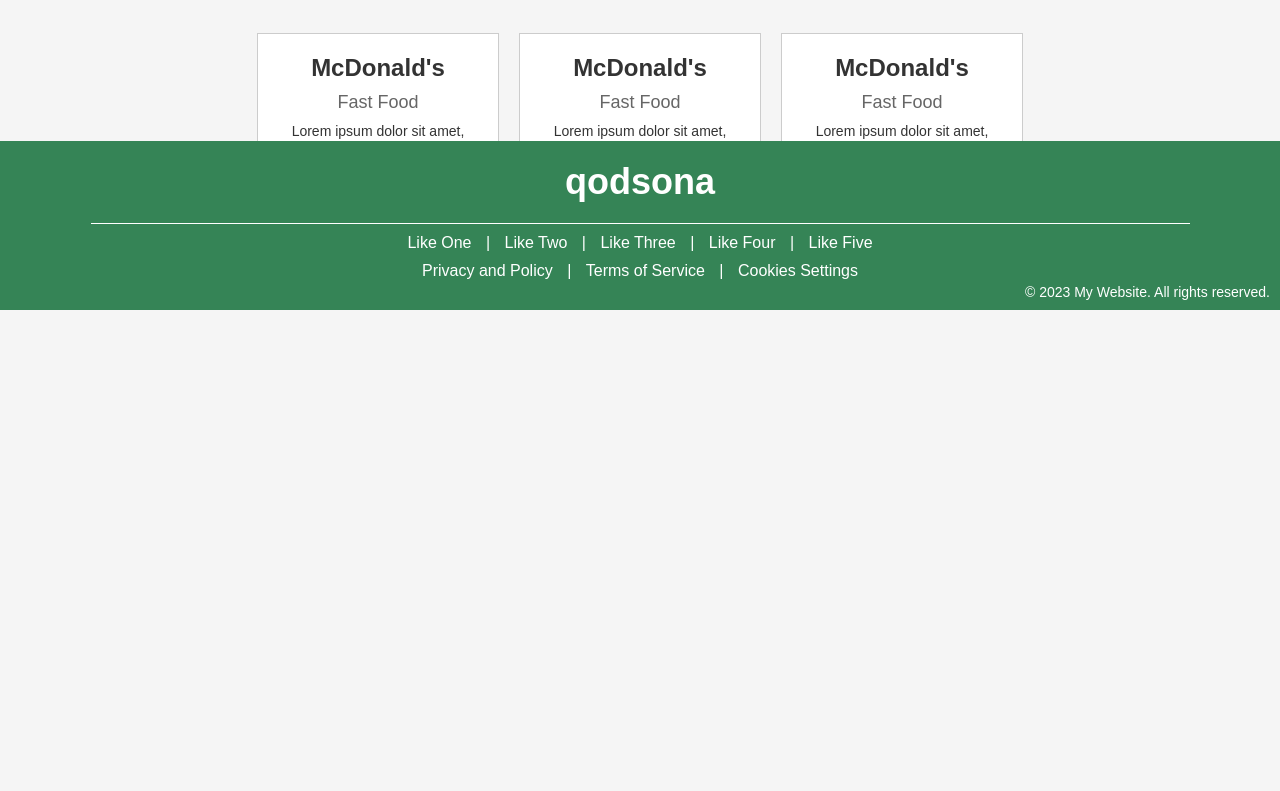
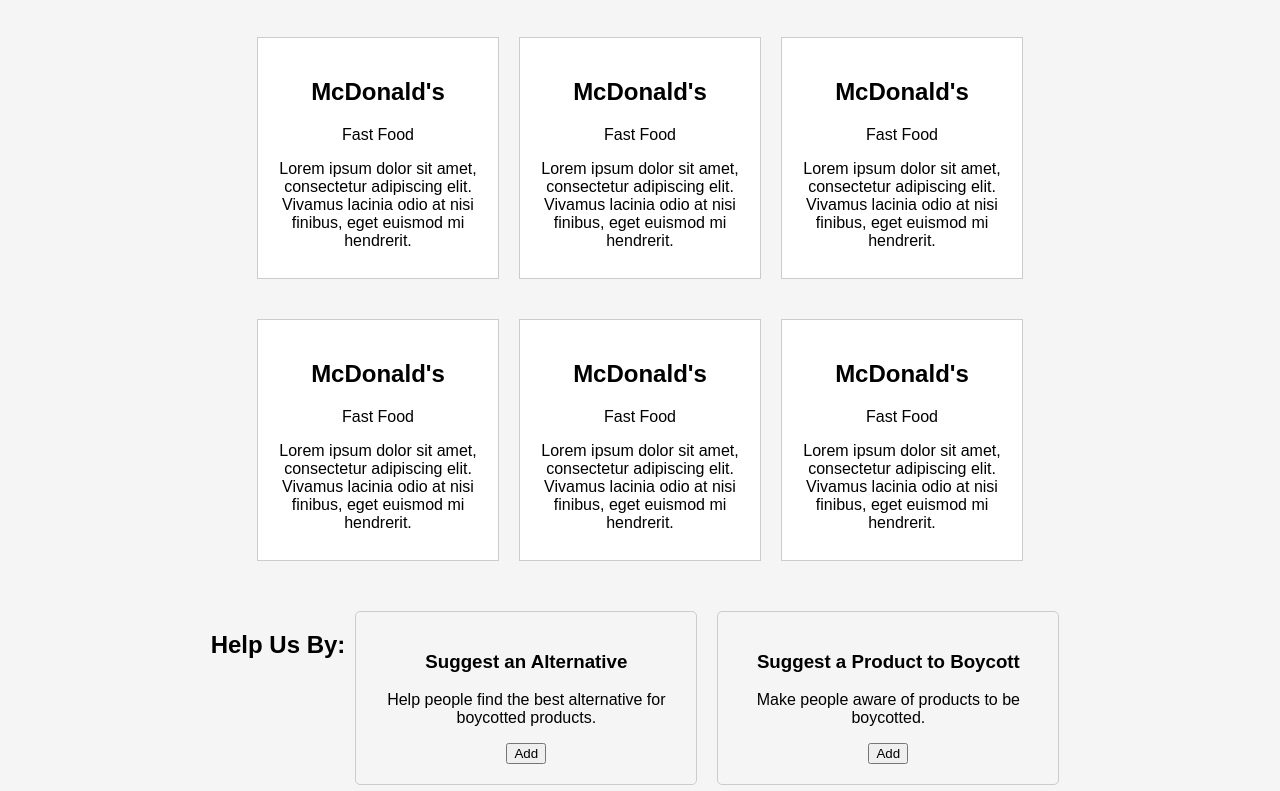
Before and after one commit to nourou21/qods, a plain HTML site: page index.html in a window 1280 px wide. Shown: the part 629-1420 px from the top of the page. Before the commit the page ends 939 px from the top, so only its background shows below. Drawn offline with Linux system fonts and the light colour scheme.

Commit message:
last
last

```diff
--- a/styles.css
+++ b/styles.css
@@ -1,24 +1,9 @@
-body, h1, h2, p, ul, li {
-    margin: 0;
-    padding: 0;
-}
-
 body {
     font-family: Arial, sans-serif;
     background-color: #f5f5f5;
     margin: 0;
     padding: 0;
     overflow-y: auto; /* Enable vertical scrolling */
-}
-
-.logo {
-    position: absolute;
-    top: 10px;
-    left: 20px;
-    font-size: 24px;
-    font-weight: bold;
-    color: #008000; /* Dark green color */
-    text-decoration: none;
 }
 
 .new-header {
@@ -43,6 +28,16 @@ body {
     color: #fff;
 }
 
+.logo {
+    position: absolute;
+    top: 10px;
+    left: 20px;
+    font-size: 24px;
+    font-weight: bold;
+    color: #008000; /* Dark green color */
+    text-decoration: none;
+}
+
 .israel-support,
 .search-bar {
     background-image: url('pic/Gaza.jpg');
@@ -55,13 +50,13 @@ body {
     justify-content: center;
     align-items: center;
     padding: 50px 0;
-    width: 100%; /* Set width to 100% to take the full width of the screen */
-    box-sizing: border-box; /* Include padding and border in the element's total width and height */
+    width: 100%;
+    box-sizing: border-box;
 }
+
 .search-bar input[type="text"]::placeholder {
     color: rgba(218, 218, 218, 0.53);
 }
-
 
 .support-text {
     color: white;
@@ -92,17 +87,16 @@ body {
     color: #fff;
 }
 
-main {
+.main-content {
     text-align: center;
-    margin-top: 20px;
-    height: 400px;
-    overflow-y: scroll;
+    padding: 20px;
 }
 
 .row {
     display: flex;
     justify-content: center;
     margin-bottom: 20px;
+    flex-wrap: wrap; /* Allow boxes to wrap to the next line if the container is too small */
 }
 
 .box {
@@ -115,22 +109,13 @@ main {
     height: 200px;
 }
 
-.box h2 {
-    font-size: 24px;
-    color: #333;
+/* Adjust box width for smaller screens */
+@media (max-width: 600px) {
+    .box {
+        width: 100%; /* Make boxes take full width on smaller screens */
+    }
 }
 
-.subtitle {
-    color: #666;
-    font-size: 18px;
-    margin-top: 10px;
-}
-
-.description {
-    color: #333;
-    font-size: 14px;
-    margin-top: 10px;
-}
 .help-us-section {
     text-align: center;
     margin-top: 40px;
@@ -145,30 +130,9 @@ main {
     padding: 20px;
     text-align: center;
     width: 300px;
-    border-radius: 5px;
+    border-radius: 5px; /* Add the missing semicolon here */
 }
 
-.box-title {
-    font-size: 20px;
-    font-weight: bold;
-    color: #333;
-    margin-bottom: 10px;
-}
-
-.green-button {
-    background-color: #4caf50;
-    color: white;
-    border: none;
-    padding: 10px 20px;
-    border-radius: 5px;
-    cursor: pointer;
-    font-size: 16px;
-    margin-top: 10px;
-}
-
-.green-button:hover {
-    background-color: #45a049;
-}
 footer {
     background-color: #358456;
     color: #fff;
```
